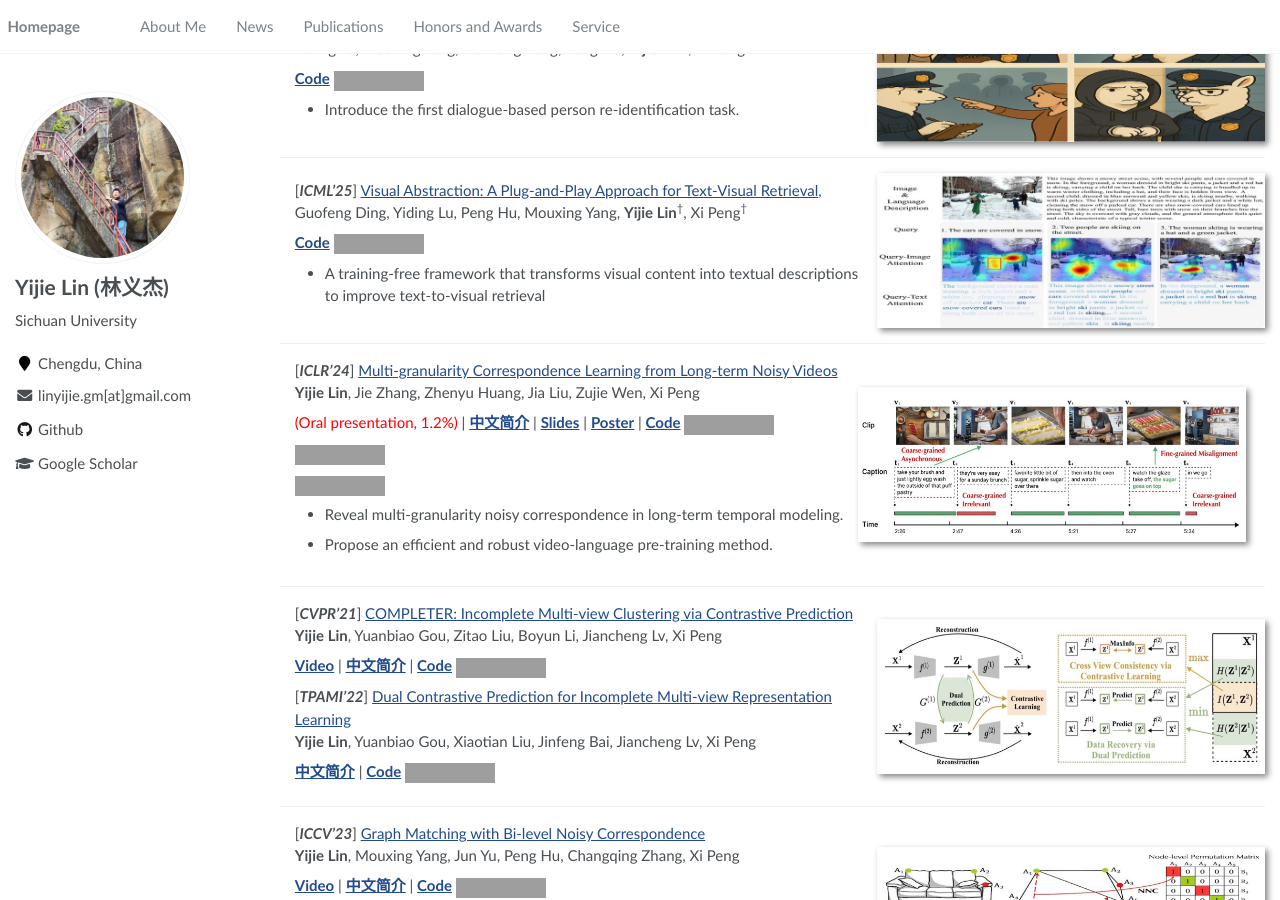
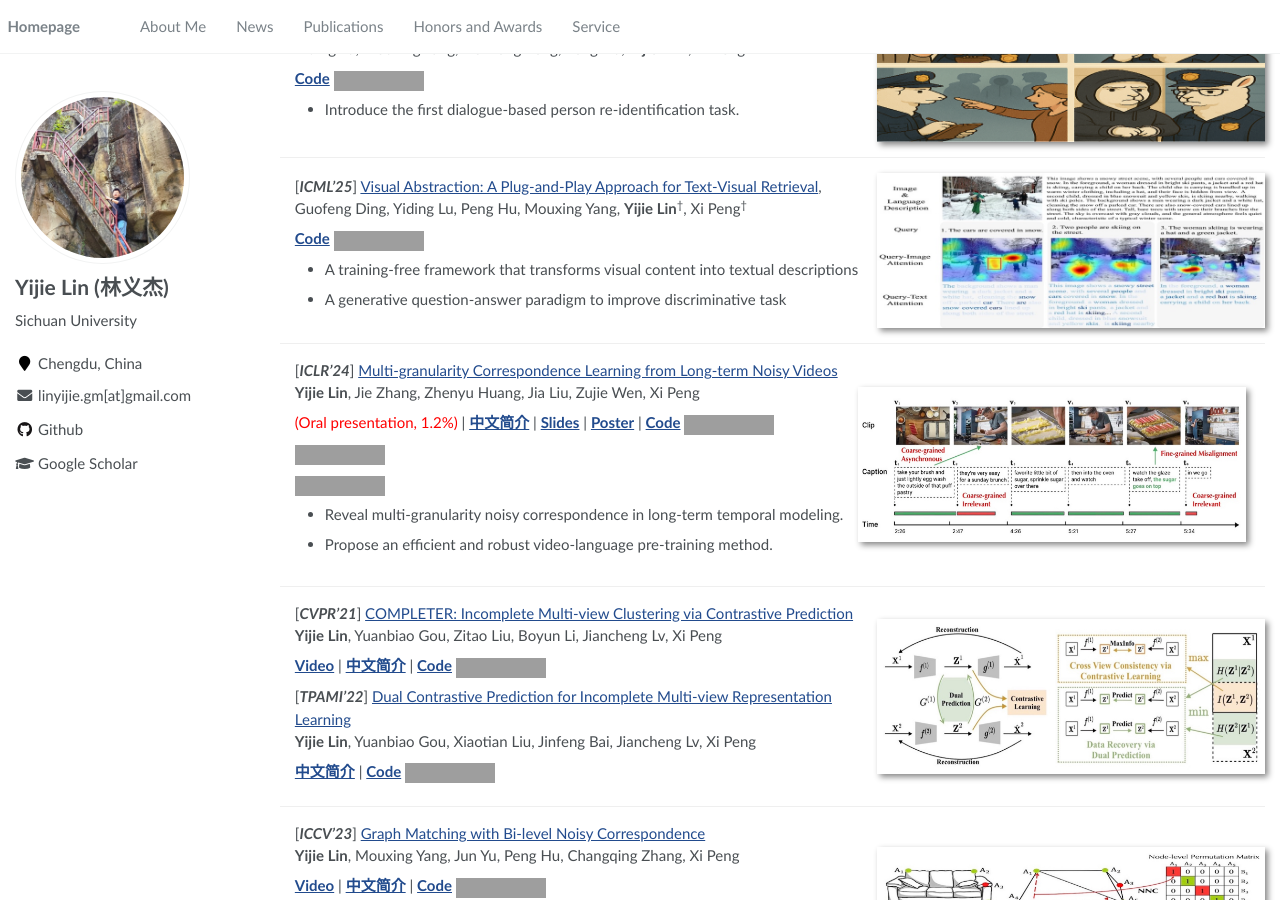
Before and after one commit to Lin-Yijie/Lin-Yijie.github.io, a Jekyll site: the page built from _pages/about.md, in a window 1280 px wide and 900 px high, scrolled down 766 px, cut to the strip 0-900 px from the top of the window. Built offline with Jekyll 4.4.1, drawn with Linux system fonts in a browser that asks for light colours; grey boxes are pictures that could not be loaded.

Commit message:
Update about.md

```diff
--- a/_pages/about.md
+++ b/_pages/about.md
@@ -99,7 +99,8 @@ Yiding Lu, Mouxing Yang, Dezhong Peng, Peng Hu, **Yijie Lin**<sup>†</sup>, Xi
 [![](https://img.shields.io/github/stars/XLearning-SCU/2025-ICML-VISA?style=social&label=Stars)](https://github.com/XLearning-SCU/2025-ICML-VISA)
 
 
-- A training-free framework that transforms visual content into textual descriptions to improve text-to-visual retrieval
+- A training-free framework that transforms visual content into textual descriptions
+- A generative question-answer paradigm to improve discriminative task
 
 </div>
 </div>
```
